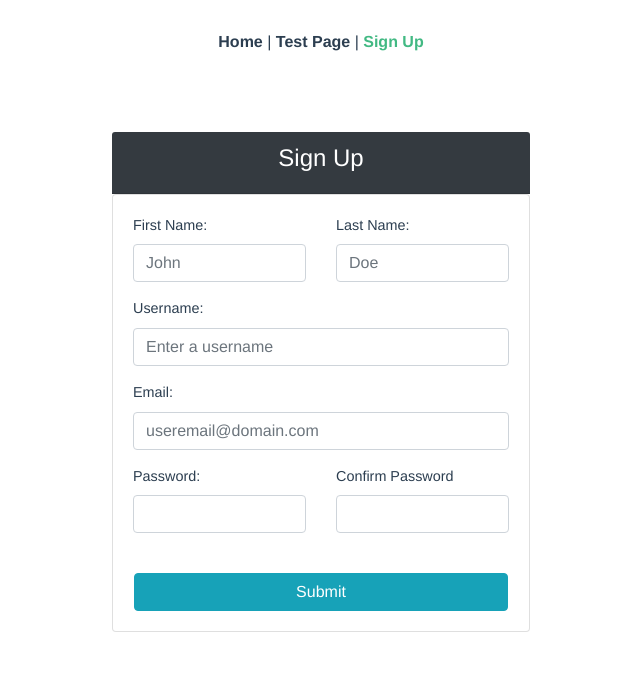
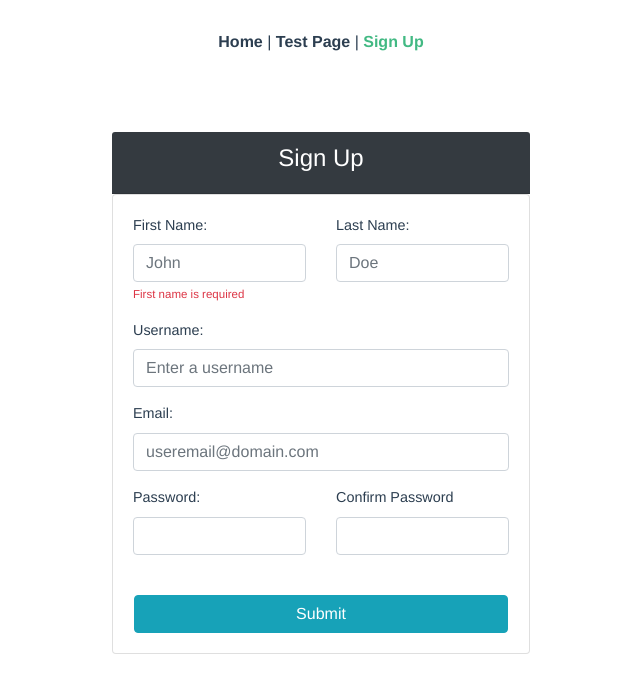
Before and after one commit to adempus/flask-vue-template, a Vue app in the folder frontend/: page /sign-up in a window 1280 px wide. Shown: the top 692 px of the page, without its empty margins (319-959 px from the left). Built offline with nearby package versions, Linux system fonts and the light colour scheme.

Commit message:
started validation code on sign-up page

```diff
--- a/frontend/package.json
+++ b/frontend/package.json
@@ -13,11 +13,12 @@
     "bootstrap": "^4.4.1",
     "bootstrap-vue": "^2.4.0",
     "core-js": "^3.6.4",
-    "vee-validate": "^3.2.4",
     "vue": "^2.6.11",
     "vue-material": "^1.0.0-beta-11",
     "vue-router": "^3.1.5",
-    "vuetify": "^2.2.11"
+    "vuelidate": "^0.7.5",
+    "vuetify": "^2.2.11",
+    "yarn": "^1.22.0"
   },
   "devDependencies": {
     "@vue/cli-plugin-babel": "~4.2.0",
--- a/frontend/src/components/SignUp.vue
+++ b/frontend/src/components/SignUp.vue
@@ -5,8 +5,9 @@
         <h4>Sign Up</h4>
       </b-card-header>
       <b-card class="text-center">
-      <b-form>
+      <b-form @submit.prevent="submit">
         <b-row>
+          <!-- First name-->
           <b-col>
             <b-form-group
               id="firstNameGroup"
@@ -18,12 +19,22 @@
               <b-form-input
                 id="first-name"
                 v-model="firstName"
-                required
                 placeholder="John"
+                aria-describedby="first-name-input-feedback"
+                :state="validateState('firstName')"
                 trim
               ></b-form-input>
+              <div v-if="!this.$v.firstName.$dirty">
+                <b-form-invalid-feedback
+                  align="left"
+                  :state="this.$v.firstName.required"
+                  id="first-name-input-feedback">
+                  First name is required
+                </b-form-invalid-feedback>
+              </div>
             </b-form-group>
           </b-col>
+          <!-- Last name-->
           <b-col>
             <b-form-group
               id="lastNameGroup"
@@ -35,13 +46,13 @@
               <b-form-input
                 id="last-name"
                 v-model="lastName"
-                required
                 placeholder="Doe"
                 trim
               ></b-form-input>
             </b-form-group>
           </b-col>
         </b-row>
+        <!-- username -->
         <b-form-group
           id="usernameGroup"
           label="Username:"
@@ -57,7 +68,7 @@
             trim
           ></b-form-input>
         </b-form-group>
-
+        <!-- email -->
         <b-form-group
           id="emailGroup"
           label="Email:"
@@ -66,7 +77,6 @@
           class="input-label-text"
         >
           <b-form-input
-            v-validate="'required|email'" name="email"
             id="email"
             v-model="email"
             required
@@ -74,8 +84,8 @@
             trim
           ></b-form-input>
         </b-form-group>
-
         <b-row>
+        <!-- Password -->
           <b-col>
             <b-form-group
               id="password"
@@ -92,6 +102,7 @@
               ></b-form-input>
             </b-form-group>
           </b-col>
+          <!-- Confirm Password -->
           <b-col>
             <b-form-group
               id="checkedPassword"
@@ -109,8 +120,11 @@
             </b-form-group>
           </b-col>
         </b-row>
+        <!-- Submit button -->
         <b-row class="justify-content-end mt-4 pl-3 pr-3">
-          <b-button type="submit" block variant="info">Submit</b-button>
+          <b-button type="submit" block variant="info" v-on:click="submitClicked = true">
+            Submit
+          </b-button>
         </b-row>
       </b-form>
       </b-card>
@@ -119,6 +133,8 @@
 </template>
 
 <script>
+  import { required, minLength } from 'vuelidate/lib/validators';
+
   export default {
     data: () => ({
       firstName: '',
@@ -127,9 +143,23 @@
       username: '',
       password: '',
       checkedPassword: '',
+      submitClicked: false,
     }),
 
+    validations: {
+      firstName: {
+        required
+      },
+    },
+
     methods: {
+      validateState(value) {
+        const { $dirty, $error } = this.$v[value];
+        return $dirty ? !$error : null;
+      },
+      submit() {
+        console.log('Submitted');
+      },
     },
   };
 </script>
--- a/frontend/src/main.js
+++ b/frontend/src/main.js
@@ -1,6 +1,6 @@
 import Vue from 'vue';
+import Vuelidate from 'vuelidate';
 import { BootstrapVue, IconsPlugin } from 'bootstrap-vue';
-import VeeValidate from 'vee-validate';
 import App from './App.vue';
 import router from './router';
 import 'bootstrap/dist/css/bootstrap.css';
@@ -8,12 +8,11 @@ import 'bootstrap-vue/dist/bootstrap-vue.css';
 
 Vue.config.productionTip = false;
 
+Vue.use(Vuelidate);
 Vue.use(BootstrapVue);
 Vue.use(IconsPlugin);
-// Vue.use(VeeValidate);
 
 new Vue({
   router,
-  VeeValidate,
   render: (h) => h(App),
 }).$mount('#app');
```
Also changed, not shown: 2 other files (tests, documents, lock files or other folders).
